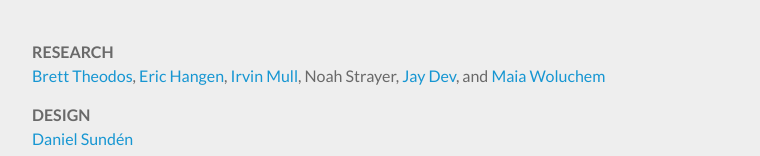
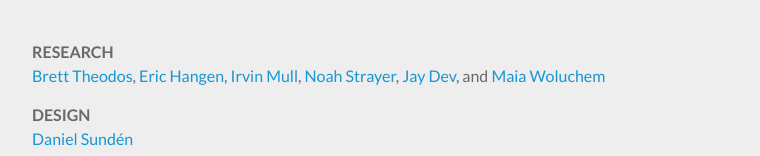
Before and after one commit to UrbanInstitute/community-development-financing, a plain HTML site: page index.html in a window 1280 px wide. Shown: the part 5145-5301 px from the top of the page, without its empty margins (258-1018 px from the left). Drawn offline with Linux system fonts and the light colour scheme.

Commit message:
add back in noah bio link

```diff
--- a/index.html
+++ b/index.html
@@ -307,7 +307,7 @@
           RESEARCH
         </div>
         <div class="credit-names">
-          <a href="https://www.urban.org/author/brett-theodos" target="_blank">Brett Theodos</a>, <a href="https://carsey.unh.edu/person/eric-hangen" target="_blank">Eric Hangen</a>, <a href="https://www.urban.org/author/irvin-mull-jr" target="_blank">Irvin Mull</a>, Noah Strayer, <a href="https://www.urban.org/author/jay-dev" target="_blank">Jay Dev</a>, and <a href="https://www.urban.org/author/maia-woluchem" target="_blank">Maia Woluchem</a>
+          <a href="https://www.urban.org/author/brett-theodos" target="_blank">Brett Theodos</a>, <a href="https://carsey.unh.edu/person/eric-hangen" target="_blank">Eric Hangen</a>, <a href="https://www.urban.org/author/irvin-mull-jr" target="_blank">Irvin Mull</a>, <a href="https://www.urban.org/author/noah-strayer" target="_blank">Noah Strayer</a>, <a href="https://www.urban.org/author/jay-dev" target="_blank">Jay Dev</a>, and <a href="https://www.urban.org/author/maia-woluchem" target="_blank">Maia Woluchem</a>
         </div>
         <div class="credit-header">
           DESIGN
```
